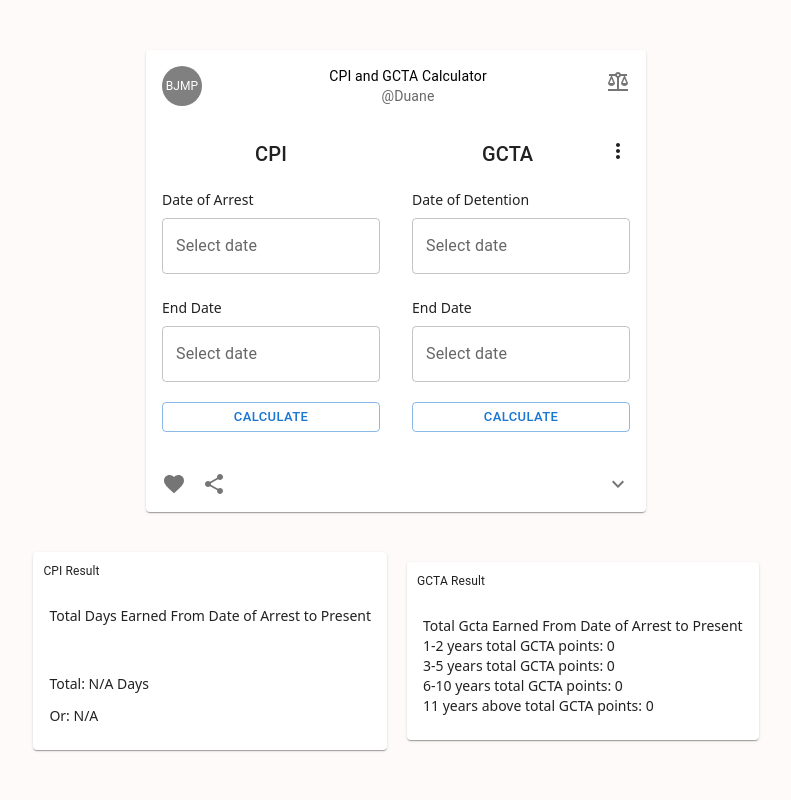
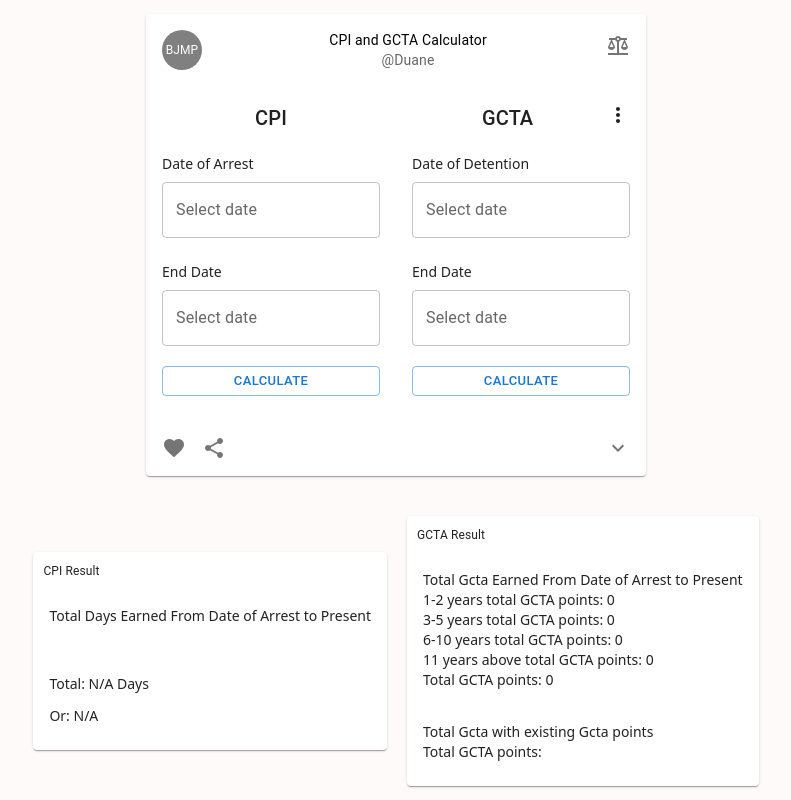
Before and after one commit to GihanDuane/GCTA-CPI-CALCULATOR-APP, a React (Vite) app: page / in a window 1280 px wide. Shown: the whole page, without its empty margins (244-1035 px from the left). Built offline with nearby package versions, Linux system fonts and the light colour scheme.

Commit message:
update CpiAndGctaDetails by removing if else in the card content

```diff
--- a/src/components/CpiAndGctaDetails/index.tsx
+++ b/src/components/CpiAndGctaDetails/index.tsx
@@ -62,6 +62,7 @@ const CpiAndGctaDetails: React.FC<CpiAndGctaDetailsProps> = ({
           GCTA Result
         </Typography>
 
+        {/* If the user uses the hidden component calculator this CardContent below will be hidden */}
         <CardContent>
           <p className="text-sm">
             Total Gcta Earned From Date of Arrest to Present
@@ -75,11 +76,16 @@ const CpiAndGctaDetails: React.FC<CpiAndGctaDetailsProps> = ({
             11 years above total GCTA points: {gctaPoints30}
           </p>
 
-          {hiddenComponentTotalValue !== null && (
-            <p className="text-sm">
-              Total GCTA points: {totalGctaPoints} {hiddenComponentTotalValue}
-            </p>
-          )}
+          <p className="text-sm">Total GCTA points: {totalGctaPoints}</p>
+        </CardContent>
+
+        {/* if the user uses the  dropdown and chooses the With Gcta MenuItems and uses the  hidden component calculation thE CardContent Below will be show */}
+        <CardContent>
+          <p className="text-sm">Total Gcta with existing Gcta points</p>
+
+          <p className="text-sm">
+            Total GCTA points: {hiddenComponentTotalValue}
+          </p>
         </CardContent>
       </Card>
     </div>
```
